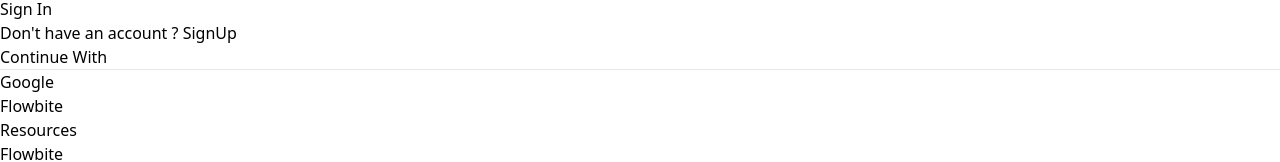
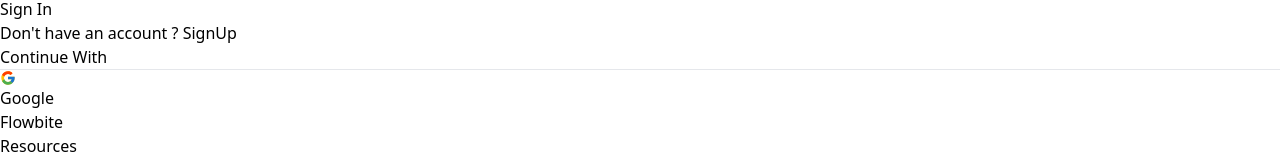
Before and after one commit to Dodul01/ZipZest-Client, a React (Vite) app: page /signIn in a window 1280 px wide. Shown: the part 519-681 px from the top of the page. Built offline with nearby package versions, Linux system fonts and the light colour scheme; no server answers.

Commit message:
Google Login added

```diff
--- a/src/AppContextProvider/AppContextProvider.jsx
+++ b/src/AppContextProvider/AppContextProvider.jsx
@@ -1,5 +1,5 @@
 import { createContext, useEffect, useState } from 'react'
-import { createUserWithEmailAndPassword, onAuthStateChanged, signInWithEmailAndPassword, signOut, updateProfile } from 'firebase/auth';
+import { GoogleAuthProvider, createUserWithEmailAndPassword, onAuthStateChanged, signInWithEmailAndPassword, signInWithPopup, signOut, updateProfile } from 'firebase/auth';
 import auth from '../firebase/firebase.config'
 import toast from 'react-hot-toast';
 
@@ -9,6 +9,7 @@
   const [user, setUser] = useState(null);
   const [errorMsg, setErrorMsg] = useState(null);
   const [loading, setLoading] = useState(true);
+  const googleProvider = new GoogleAuthProvider();
 
   const signUp = (email, password, imageURL, name) => {
     setLoading(true);
@@ -51,6 +52,17 @@
     .catch(error=> setErrorMsg(error.message))
   }
 
+  const signInWithGoogle = () =>{
+    setLoading(true);
+    setErrorMsg(null);
+
+    signInWithPopup(auth, googleProvider)
+    .then((result)=>{
+      setUser(result.user);
+    })
+    .catch((error)=> setErrorMsg(error.message))
+  }
+
   useEffect(() => {
     const unsubscribe = onAuthStateChanged(auth, (data) => {
       if (data) {
@@ -70,7 +82,8 @@
     user,
     errorMsg,
     signOutUser,
-    signIn
+    signIn,
+    signInWithGoogle
   }
 
   return (
--- a/src/Components/Nav/Nav.jsx
+++ b/src/Components/Nav/Nav.jsx
@@ -28,9 +28,9 @@
       {/* Mobile Menu */}
       <div className={`lg:hidden visible text-white flex flex-col absolute myEffect left-[-2px] ${isMenuOpen ? 'top-14' : 'top-[-400px]'} p-2 w-full bg-[#232228]`}>
         {user &&
-          <div className='lg:hidden visible'>
+          <div className='lg:hidden visible ml-2 mb-2'>
             <div className='flex'>
-              <img className='h-[50px] w-[50px] rounded-full object-cover border-2 border-[#FA6400]' src={user?.photoURL} alt="" />
+              <img className='h-[50px] w-[50px] mr-1 rounded-full object-cover border-2 border-[#FA6400]' src={user?.photoURL} alt="" />
               <div>
                 <h3 className='font-bold text-white'>{user?.displayName}</h3>
                 <p className='font-base text-white'>{user?.email}</p>
@@ -50,7 +50,7 @@
         {user &&
           <div className='lg:flex hidden'>
             <div className='flex'>
-              <img className='h-[50px] w-[50px] rounded-full object-cover border-2 border-[#FA6400]' src={user?.photoURL} alt="" />
+              <img className='h-[50px] w-[50px] mr-1 rounded-full object-cover border-2 border-[#FA6400]' src={user?.photoURL} alt="" />
               <div>
                 <h3 className='font-bold text-white'>{user?.displayName}</h3>
                 <p className='font-base text-white'>{user?.email}</p>
--- a/src/Pages/SignIn/SignIn.jsx
+++ b/src/Pages/SignIn/SignIn.jsx
@@ -1,9 +1,10 @@
 import React, { useContext, useEffect } from 'react'
 import { Link, useNavigate } from 'react-router-dom'
 import { AppContext } from '../../AppContextProvider/AppContextProvider'
+import {FcGoogle} from 'react-icons/fc'
 
 const SignIn = () => {
-  const {signIn, user, errorMsg} = useContext(AppContext);
+  const {signIn, user, errorMsg ,signInWithGoogle} = useContext(AppContext);
   const navigate = useNavigate();
 
   const handleSignIn = (e) =>{
@@ -45,7 +46,7 @@
         <div className='mt-4'>
           <p className='text-center'>Continue With</p>
           <hr />
-          <button className='bg-[#FA5528] text-white p-2 mt-4 rounded-lg text-lg font-semibold' type='submit'>Google</button>
+          <button onClick={()=>signInWithGoogle()} className='flex items-center text-2xl mt-5 border-2 p-2 rounded gap-2' type='submit'><FcGoogle></FcGoogle> <span className='text-xl'>Google</span></button>
         </div>
       </div>
     </div>
--- a/src/Pages/SignUp/SignUp.jsx
+++ b/src/Pages/SignUp/SignUp.jsx
@@ -1,9 +1,10 @@
 import { useContext, useEffect, useState } from 'react'
 import { Link, useNavigate } from 'react-router-dom'
 import { AppContext } from '../../AppContextProvider/AppContextProvider'
+import { FcGoogle } from 'react-icons/fc'
 
 const SignUp = () => {
-  const { signUp, user, errorMsg } = useContext(AppContext);
+  const { signUp, user, errorMsg, signInWithGoogle } = useContext(AppContext);
   const [msg, setMsg] = useState(null);
   const navigate = useNavigate();
 
@@ -68,7 +69,7 @@
         <div className='mt-4'>
           <p className='text-center'>Continue With</p>
           <hr />
-          <button className='bg-[#FA5528] text-white p-2 mt-4 rounded-lg text-lg font-semibold' type='submit'>Google</button>
+          <button onClick={()=>signInWithGoogle()} className='flex items-center text-2xl mt-5 border-2 p-2 rounded gap-2' type='submit'><FcGoogle></FcGoogle> <span className='text-xl'>Google</span></button>
         </div>
       </div>
     </div>
```
